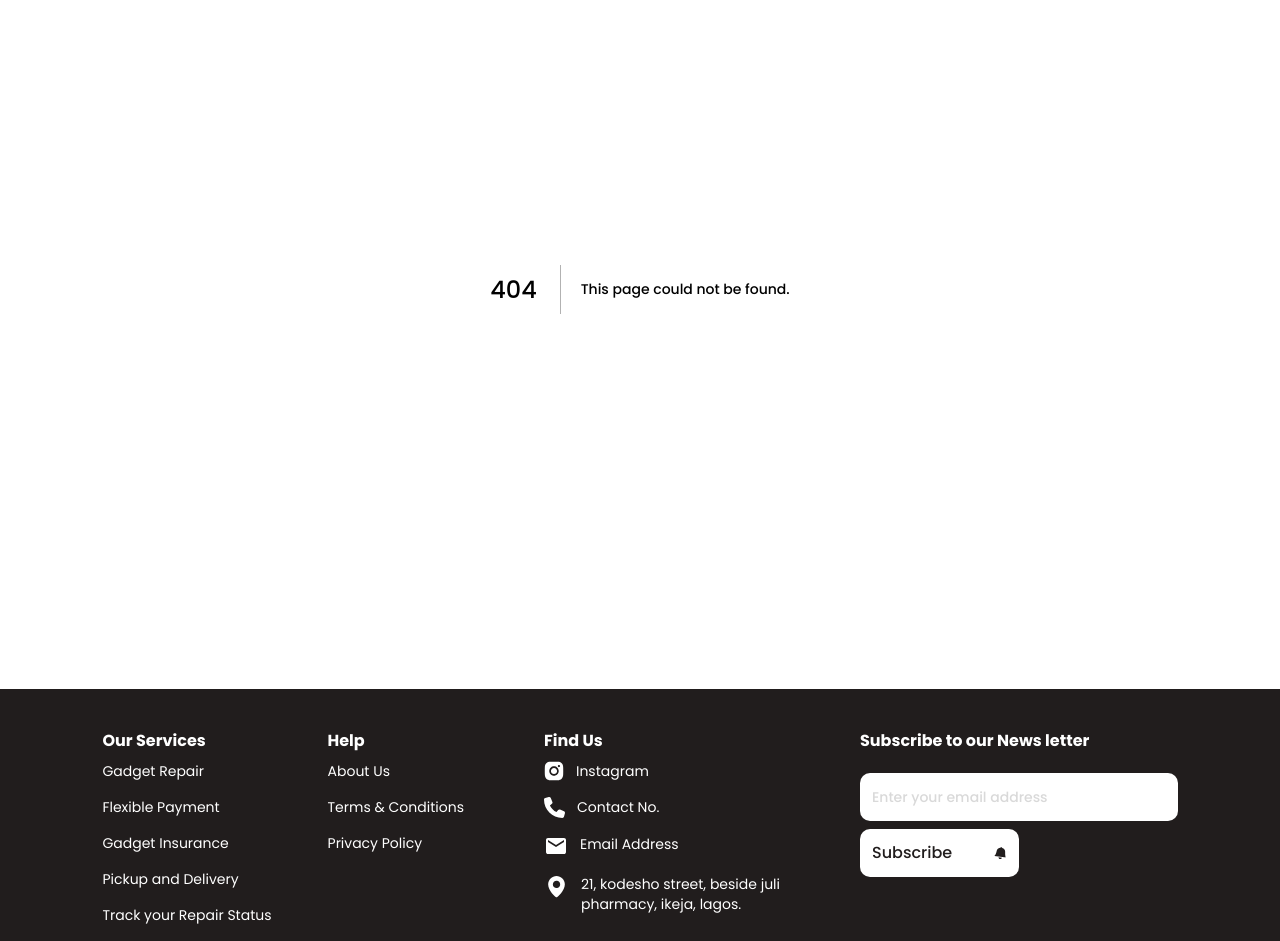
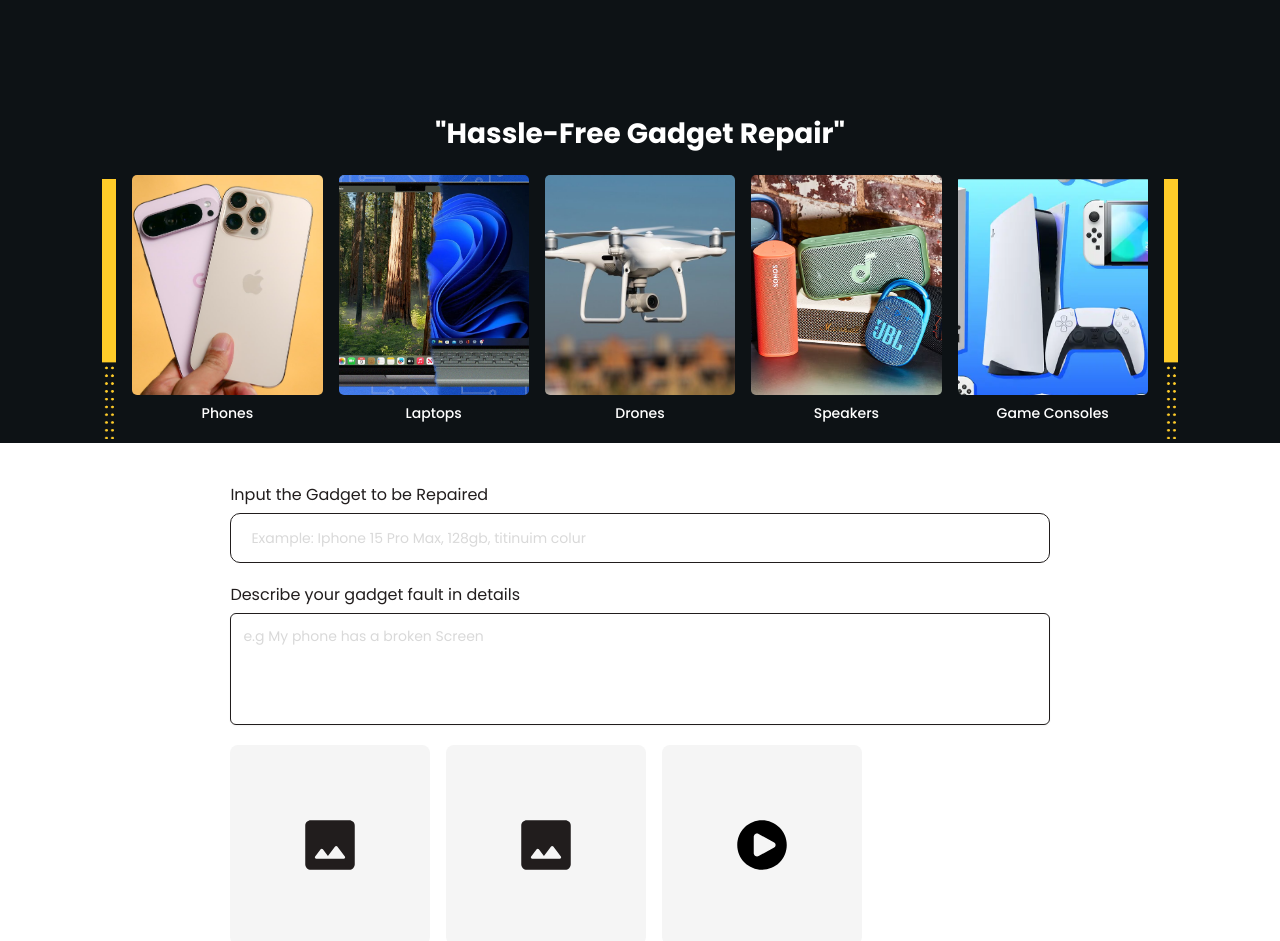
Before and after one commit to abrahamolas-company/abTechCare-website, a Next.js app: page /gadget-repair in a window 1280 px wide. Before the commit this address had no page. Shown: the part 111-1052 px from the top of the page. Built offline with nearby package versions, Linux system fonts and the light colour scheme.

Commit message:
feat:add gadget repair page and component

```diff
--- /dev/null
+++ b/app/gadget-repair/GadgetRepairPage.tsx
@@ -0,0 +1,93 @@
+'use client'
+import React, { useState } from 'react'
+import GadgetRepairHerosection from './Herosection'
+import { sectionPadding } from '../styles/styles'
+import Label from '../components/ui/label'
+import Input from '../components/ui/input'
+import TextArea from '../components/ui/textarea'
+import { Icons } from '../components/ui/icons'
+import Image from 'next/image'
+
+function GadgetRepairPage() {
+  const [images, setImages] = useState<string[]>([]);
+  const [video, setVideo] = useState<string | null>(null);
+
+  const handleFileUpload = (event: React.ChangeEvent<HTMLInputElement>, index: number, type: "image" | "video") => {
+    const file = event.target.files?.[0];
+    if (!file) return;
+
+    if (type === "image") {
+      const newImages = [...images];
+      newImages[index] = URL.createObjectURL(file);
+      setImages(newImages);
+    } else {
+      setVideo(URL.createObjectURL(file));
+    }
+
+    event.target.value = ""; // Reset input
+  };
+
+  return (
+    <section className='pb-20'>
+      <GadgetRepairHerosection />
+      <form className={`${sectionPadding} pt-10 w-full mx-auto lg:w-[80%] flex flex-col gap-5 `}>
+        <div className="flex flex-col gap-[6px]">
+          <Label>Input the Gadget to be Repaired</Label>
+          <Input placeholder='Example: Iphone 15 Pro Max, 128gb, titinuim colur' />
+        </div>
+        <div className="flex flex-col gap-[6px]">
+          <Label>Describe your gadget fault in details</Label>
+          <TextArea placeholder='e.g My phone has a broken Screen' />
+        </div>
+        <div className="flex flex-col space-y-6">
+
+      {/* Upload Boxes */}
+      <div className="flex gap-4">
+        {/* First Image Upload */}
+        <div className="text-center">
+          <input type="file" accept="image/*" className="hidden" id="image1" onChange={(e) => handleFileUpload(e, 0, "image")} />
+          <label htmlFor="image1" className="flex items-center justify-center w-[100px] md:w-[200px] h-[100px] md:h-[200px] bg-[#F5F5F5] rounded-lg cursor-pointer ">
+            {images[0] ? (
+              <Image src={images[0]} alt="Uploaded Image 1" width={180} height={180} className="rounded-lg object-cover w-[100px] md:w-[200px] h-[100px] md:h-[200px]" />
+            ) : (
+              <Icons.Camera />
+            )}
+          </label>
+        </div>
+
+        {/* Second Image Upload */}
+        <div className="text-center">
+          <input type="file" accept="image/*" className="hidden" id="image2" onChange={(e) => handleFileUpload(e, 1, "image")} />
+          <label htmlFor="image2" className="flex items-center justify-center w-[100px] md:w-[200px] h-[100px] md:h-[200px] bg-[#F5F5F5] rounded-lg cursor-pointer ">
+            {images[1] ? (
+              <Image src={images[1]} alt="Uploaded Image 2" width={180} height={180} className="rounded-lg object-cover w-[100px] md:w-[200px] h-[100px] md:h-[200px]" />
+            ) : (
+              <Icons.Camera />
+            )}
+          </label>
+        </div>
+
+        {/* Video Upload */}
+        <div className="text-center">
+          <input type="file" accept="video/*" className="hidden" id="videoUpload" onChange={(e) => handleFileUpload(e, 0, "video")} />
+          <label htmlFor="videoUpload" className="flex items-center justify-center w-[100px] md:w-[200px] h-[100px] md:h-[200px] bg-[#F5F5F5] rounded-lg cursor-pointer ">
+            {video ? (
+              <video src={video} className=" object-cover w-[100px] md:w-[200px] h-[100px] md:h-[200px] rounded-lg" controls />
+            ) : (
+              <Icons.Video />
+            )}
+          </label>
+        </div>
+      </div>
+    </div>
+
+
+        <button className="bg-[#FFCC29] mt-5 font-medium mb-1 flex items-center justify-center mx-auto text-sm rounded-lg text-[#211D1D] py-3 min w-[200px] transition-all ease-in-out duration-300 border border-[#FFCC29] hover:bg-transparent hover:text-[#211D1D]">
+          Continue
+        </button>
+      </form>
+    </section>
+  )
+}
+
+export default GadgetRepairPage
--- /dev/null
+++ b/app/gadget-repair/Herosection.tsx
@@ -0,0 +1,52 @@
+'use client'
+import React from 'react'
+import { sectionPadding } from '@/app/styles/styles'
+import images from '@/public/images'
+import Image from 'next/image'
+
+export default function GadgetRepairHerosection() {
+    const electronics = [
+        { image: images.phone, text: 'Phones' },
+        { image: images.laptop, text: 'Laptops' },
+        { image: images.drones, text: 'Drones' },
+        { image: images.speaker, text: 'Speakers' },
+        { image: images.game_console, text: 'Game Consoles' },
+    ]
+
+    return (
+        <section className={`${sectionPadding} pt-40 md:pt-56 relative`}>
+            {/* Background Overlay */}
+            <div className='absolute inset-0 bg-[#0D1215]'></div>
+
+            {/* Content */}
+            <div className='relative text-white text-center'>
+                <h1 className='text-[28px] font-bold mb-5'>
+                    "Hassle-Free Gadget Repair"
+                </h1>
+
+                {/* Electronics List */}
+                <div className="flex justify-center gap-4 items-center">
+                    <span className='h-[260px] overflow-hidden w-[14px]'><Image src={images.frame_design} alt='frame design' /></span>
+
+                    {electronics.map((electronic, index) => (
+                        <div key={index} className="flex flex-col items-center mb-5">
+                            <div className="">
+                                <Image
+                                    src={electronic.image}
+                                    alt={electronic.text}
+                                    width={193}
+                                    height={220}
+                                    className="w-[193px] h-[220px] object-cover rounded-[5px]"
+                                />
+
+                            </div>
+                            <p className="mt-2 text-sm">{electronic.text}</p>
+                        </div>
+                    ))}
+
+                    <span className='h-[260px] overflow-hidden w-[14px]'><Image src={images.frame_design} alt='frame design' /></span>
+                </div>
+            </div>
+        </section>
+    )
+}
--- /dev/null
+++ b/app/gadget-repair/page.tsx
@@ -0,0 +1,10 @@
+import React from 'react'
+import GadgetRepairPage from './GadgetRepairPage'
+
+function GadgetRepair() {
+  return (
+<GadgetRepairPage/>
+  )
+}
+
+export default GadgetRepair
```
